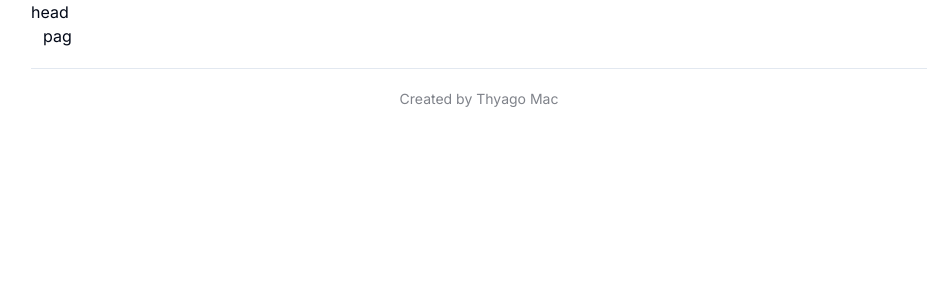
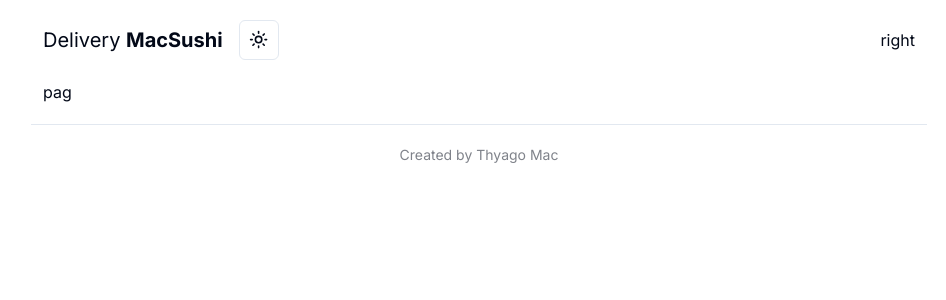
Before and after one commit to ThyagoMac/react-next-delivery, a Next.js app: page / in a window 1280 px wide. Shown: the top 300 px of the page, without its empty margins (161-1107 px from the left). Built offline with nearby package versions, Linux system fonts and the light colour scheme.

Commit message:
header and logo;

```diff
--- a/src/app/layout.tsx
+++ b/src/app/layout.tsx
@@ -1,16 +1,16 @@
 import type { Metadata } from "next";
-import { Inter as FontSans } from "next/font/google"
+import { Inter as FontSans } from "next/font/google";
 import "./globals.css";
-import { cn } from "@/lib/utils"
+import { cn } from "@/lib/utils";
 import { ThemeProvider } from "@/components/theme/theme-provider";
 
 const fontSans = FontSans({
   subsets: ["latin"],
   variable: "--font-sans",
-})
+});
 
 export const metadata: Metadata = {
-  title: "Delivery Sushi",
+  title: "Delivery MacSushi",
   description: "React next project by Thyago Mac",
 };
 
--- a/src/components/header.tsx
+++ b/src/components/header.tsx
@@ -1,3 +1,14 @@
+import { Logo } from "@/components/logo";
+import { ThemeBtn } from "@/components/theme/theme-btn";
+
 export const Header = () => {
-  return <header>head</header>;
+  return (
+    <header className="flex justify-between items-center my-5 mx-3">
+      <div className="flex items-center gap-4">
+        <Logo />
+        <ThemeBtn />
+      </div>
+      <div className="flex items-center gap-4">right</div>
+    </header>
+  );
 };
--- /dev/null
+++ b/src/components/logo.tsx
@@ -0,0 +1,7 @@
+export const Logo = () => {
+  return (
+    <div className="text-xl">
+      Delivery <span className="font-bold">MacSushi</span>
+    </div>
+  );
+};
--- a/src/components/theme/theme-btn.tsx
+++ b/src/components/theme/theme-btn.tsx
@@ -1,19 +1,19 @@
-"use client"
+"use client";
 
-import * as React from "react"
-import { Moon, Sun } from "lucide-react"
-import { useTheme } from "next-themes"
+import * as React from "react";
+import { LaptopIcon, Moon, Sun } from "lucide-react";
+import { useTheme } from "next-themes";
 
-import { Button } from "@/components/ui/button"
+import { Button } from "@/components/ui/button";
 import {
   DropdownMenu,
   DropdownMenuContent,
   DropdownMenuItem,
   DropdownMenuTrigger,
-} from "@/components/ui/dropdown-menu"
+} from "@/components/ui/dropdown-menu";
 
 export function ThemeBtn() {
-  const { setTheme } = useTheme()
+  const { setTheme } = useTheme();
 
   return (
     <DropdownMenu>
@@ -25,16 +25,28 @@ export function ThemeBtn() {
         </Button>
       </DropdownMenuTrigger>
       <DropdownMenuContent align="end">
-        <DropdownMenuItem onClick={() => setTheme("light")}>
+        <DropdownMenuItem
+          className="cursor-pointer"
+          onClick={() => setTheme("light")}
+        >
+          <Sun className="mr-2" />
           Light
         </DropdownMenuItem>
-        <DropdownMenuItem onClick={() => setTheme("dark")}>
+        <DropdownMenuItem
+          className="cursor-pointer"
+          onClick={() => setTheme("dark")}
+        >
+          <Moon className="mr-2" />
           Dark
         </DropdownMenuItem>
-        <DropdownMenuItem onClick={() => setTheme("system")}>
+        <DropdownMenuItem
+          className="cursor-pointer"
+          onClick={() => setTheme("system")}
+        >
+          <LaptopIcon className="mr-2" />
           System
         </DropdownMenuItem>
       </DropdownMenuContent>
     </DropdownMenu>
-  )
+  );
 }
```
Lines whose indentation alone changed are shown as unchanged.
